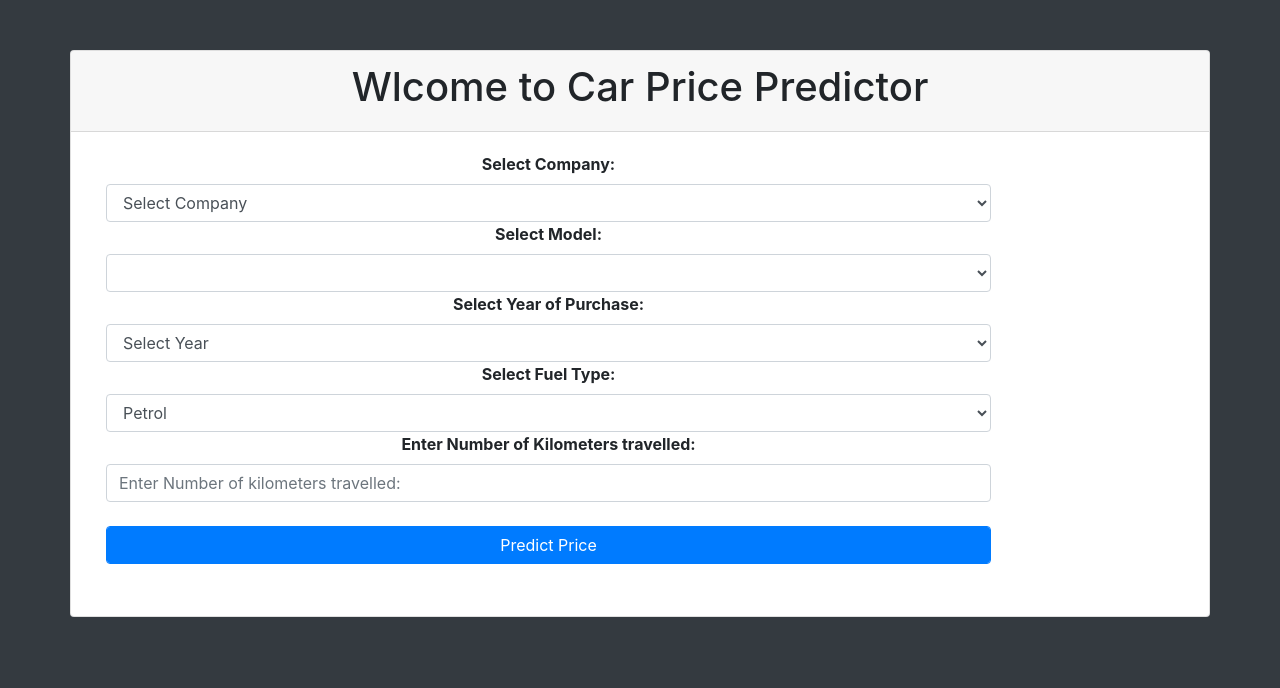
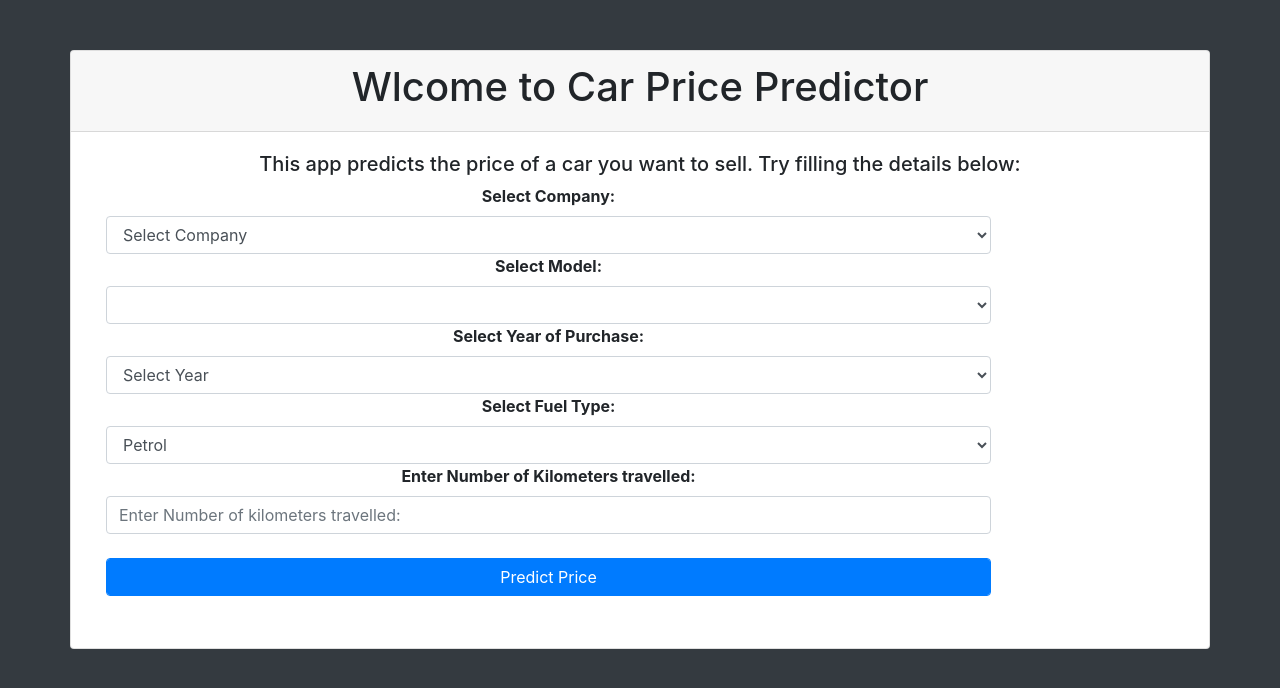
Before and after one commit to krishnarajpatil/Car_Price_Predictor, a Flask app: page / in a window 1280 px wide. Shown: the top 688 px of the page. Run offline with Flask 3, Linux system fonts and the light colour scheme; lists and menus that the app fills with data are empty; parts of the project's set-up code (start-up, migrations or seed data) failed here and were passed over; some libraries are stand-ins or nearby versions.

Commit message:
html template & css added

```diff
--- a/templates/index.html
+++ b/templates/index.html
@@ -22,6 +22,9 @@
           </div>
           <div class="card-body">
             <form method="post" accept-charset="utf-8">
+              <div class="col-12" style="text-align: center">
+                <h5>This app predicts the price of a car you want to sell. Try filling the details below: </h5>
+              </div>
 
               <div class="col-10 form group" style="text-align: center">
                 <label><b>Select Company: </b></label>
```
